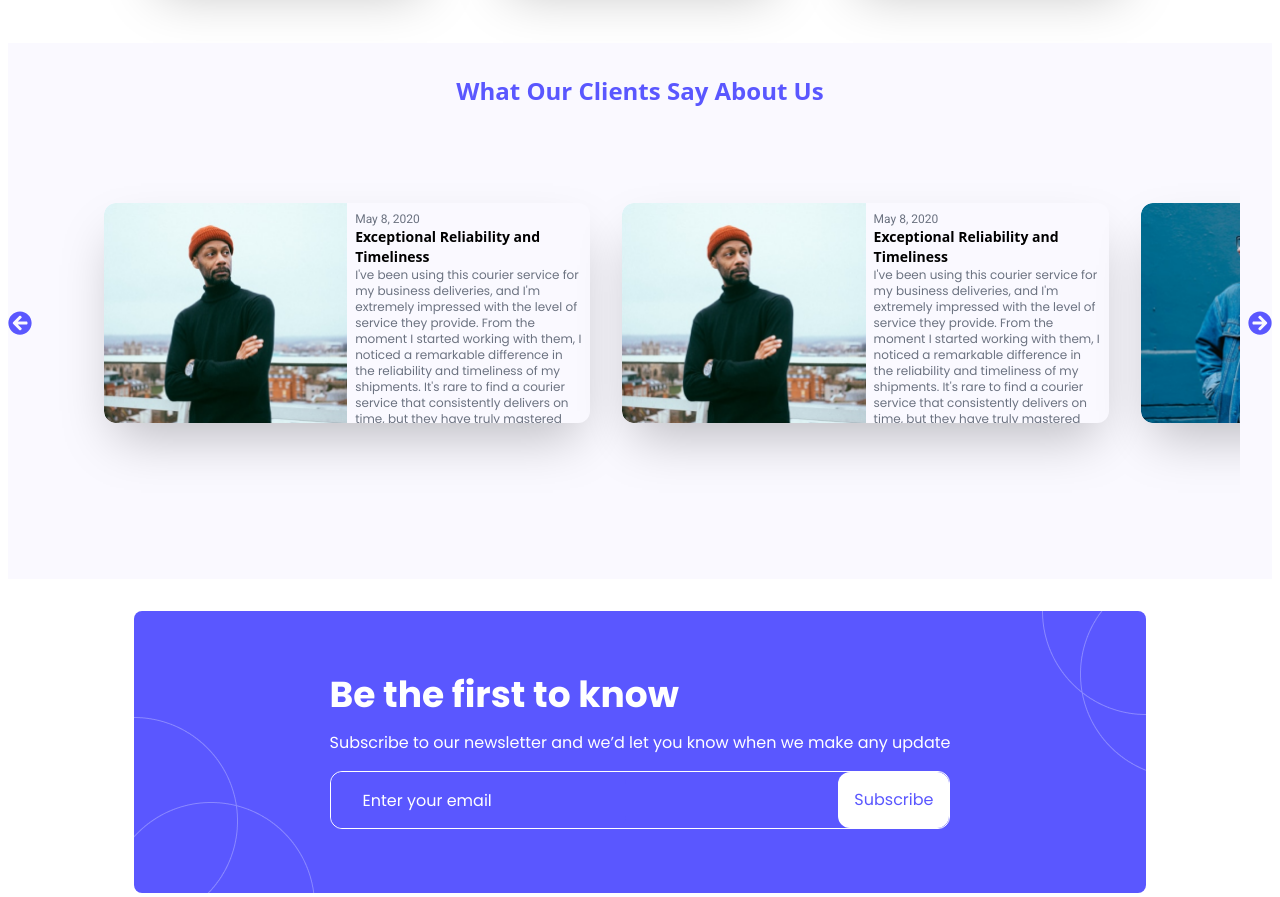
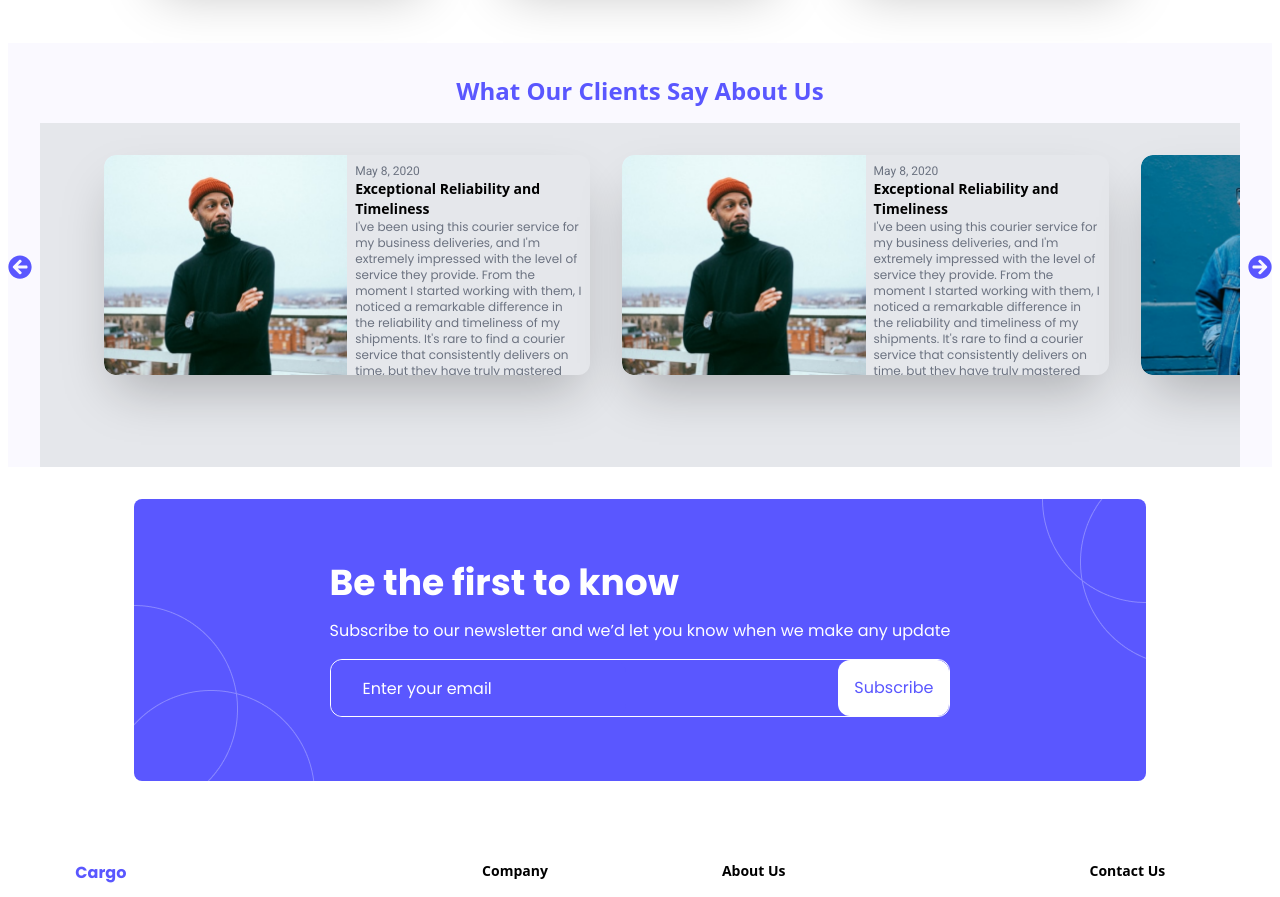
Before and after one commit to thamesblanq/cargo_site, a React (Vite) app: page / in a window 1280 px wide. Shown: the part 3960-4857 px from the top of the page. Built offline with nearby package versions, Linux system fonts and the light colour scheme.

Commit message:
review modifications

```diff
--- a/src/component/Card.jsx
+++ b/src/component/Card.jsx
@@ -94,8 +94,8 @@ const Card = () => {
 
 
   return (
-    <div className="carousel w-full mt-8 h-[90vh] md:h-[55vh]">
-        <ul className="grid grid-flow-col md:grid-rows-1 overflow-x-auto h-full justify-start w-full gap-8 px-20 md:px-16 scrollbar-hide scroll-smooth py-16" ref={content}>
+    <div className="carousel w-full my-4 h-[80vh] md:h-[43vh] bg-gray-200">
+        <ul className="grid grid-flow-col md:grid-rows-1 overflow-x-auto h-full  justify-start w-full gap-16 md:gap-8 px-12 md:px-16 scrollbar-hide scroll-smooth py-8" ref={content}>
             {obj.map(item => <li key={item.id} className="overflow-clip grid md:grid-cols-2 w-[54vw] md:w-[38vw] h-auto md:h-[220px] rounded-xl hover:skew-y-3 cursor-pointer duration-500 ease-in-out shadow-2xl">
                 <div className="h-full">
                     <img src={item.img} className="block object-cover"></img>
```
